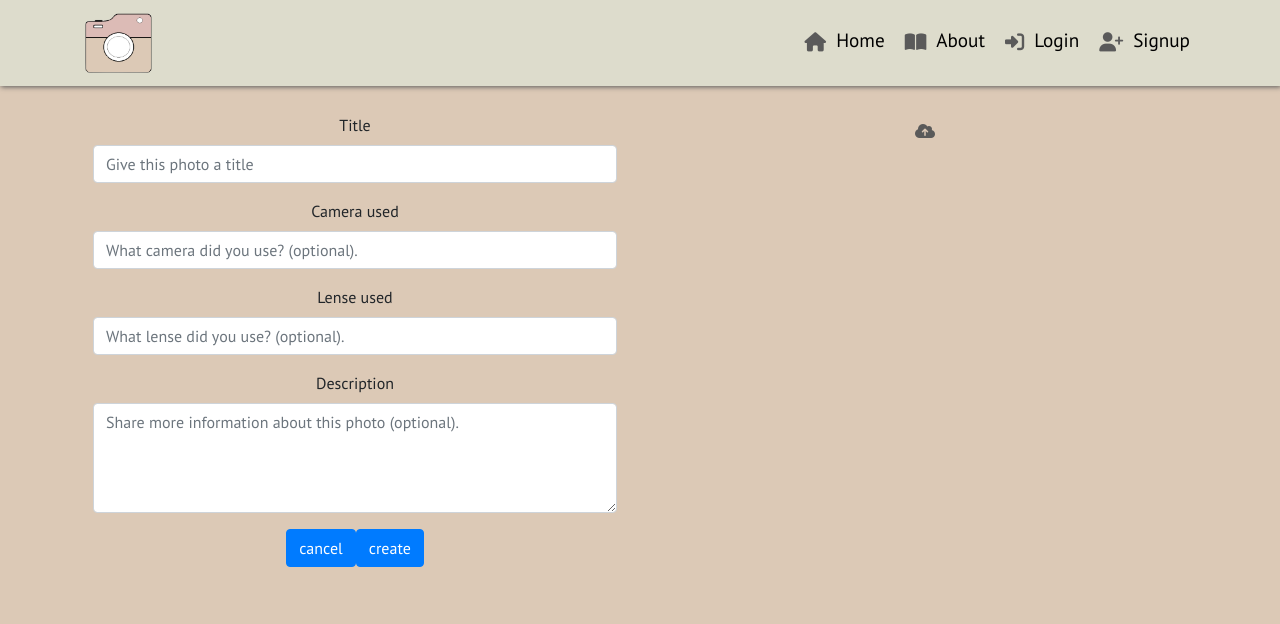
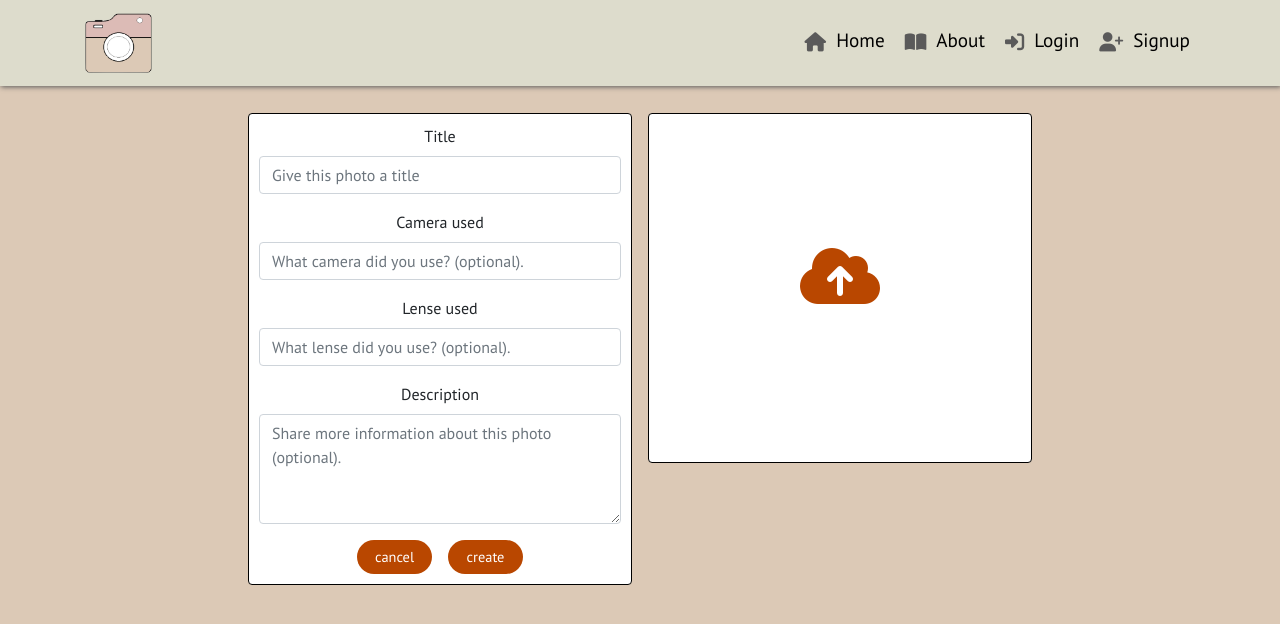
Before and after one commit to Tony118g/captured, a React (Create React App) app: page /photos/create in a window 1280 px wide. Shown: the top 624 px of the page. Built offline with nearby package versions, Linux system fonts and the light colour scheme; no server answers.

Commit message:
Add styles to the form for creating photo posts

```diff
--- a/src/App.module.css
+++ b/src/App.module.css
@@ -6,7 +6,15 @@
 
 .Main {
     padding-top: 81px;
+    max-width: 800px;
 }
+
+.Content {
+    background-color: #ffffff;
+    padding: 10px;
+    border-radius: 4px;
+    border: 1px solid black;
+  }
 
 * {
     box-sizing: border-box;
--- a/src/pages/photos/PhotoCreateForm.js
+++ b/src/pages/photos/PhotoCreateForm.js
@@ -5,6 +5,10 @@ import Button from "react-bootstrap/Button";
 import Row from "react-bootstrap/Row";
 import Col from "react-bootstrap/Col";
 import Container from "react-bootstrap/Container";
+
+import styles from "../../styles/PhotoCreateEditForm.module.css";
+import btnStyles from "../../styles/Button.module.css";
+import appStyles from "../../App.module.css";
 
 function PhotoCreateForm() {
     const textFields = (
@@ -43,10 +47,10 @@ function PhotoCreateForm() {
                 />
             </Form.Group>
 
-            <Button onClick={() => {}}>
+            <Button className={`${btnStyles.Button} mr-3`} onClick={() => {}}>
                 cancel
             </Button>
-            <Button type="submit">
+            <Button className={btnStyles.Button} type="submit">
                 create
             </Button>
         </div>
@@ -56,11 +60,11 @@ function PhotoCreateForm() {
         <Form>
             <Row>
                 <Col md={5} lg={6} className="d-none d-md-block p-0 p-md-2 mt-4">
-                    <Container>{textFields}</Container>
+                    <Container className={appStyles.Content}>{textFields}</Container>
                 </Col>
                 <Col className="py-2 p-0 p-md-2 my-4" md={7} lg={6}>
                     <Container
-                        className={`d-flex flex-column justify-content-center`}
+                        className={` ${appStyles.Content} ${styles.Container} d-flex flex-column justify-content-center`}
                     >
                         <Form.Group className="text-center">
                             <Form.Label
--- /dev/null
+++ b/src/styles/PhotoCreateEditForm.module.css
@@ -0,0 +1,14 @@
+.Container {
+    min-height: 350px;
+}
+
+.Container i {
+    display: block;
+    font-size: 4rem;
+    color: #B94700;
+}
+
+.Container:hover, .Container:hover i {
+    color: #DCBBB6 !important;
+    cursor: pointer;
+}
```
